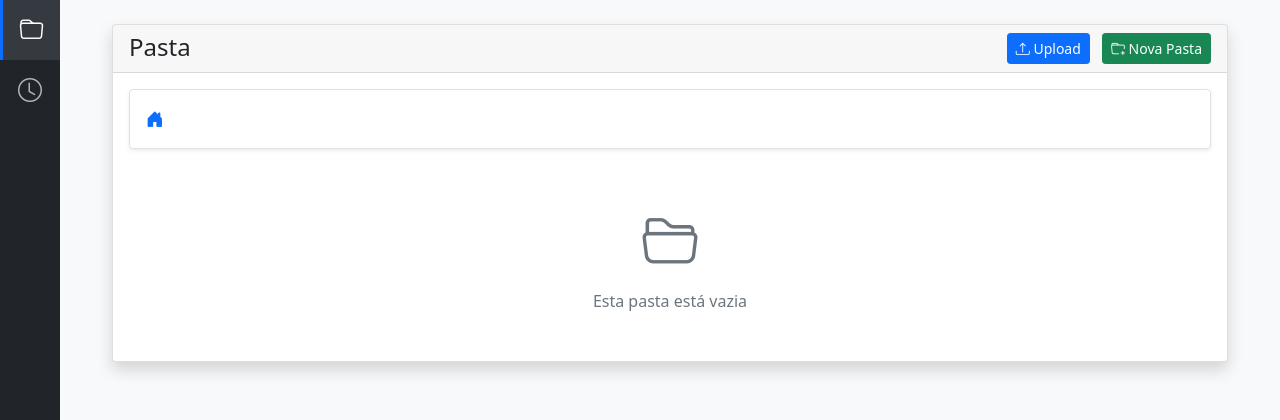
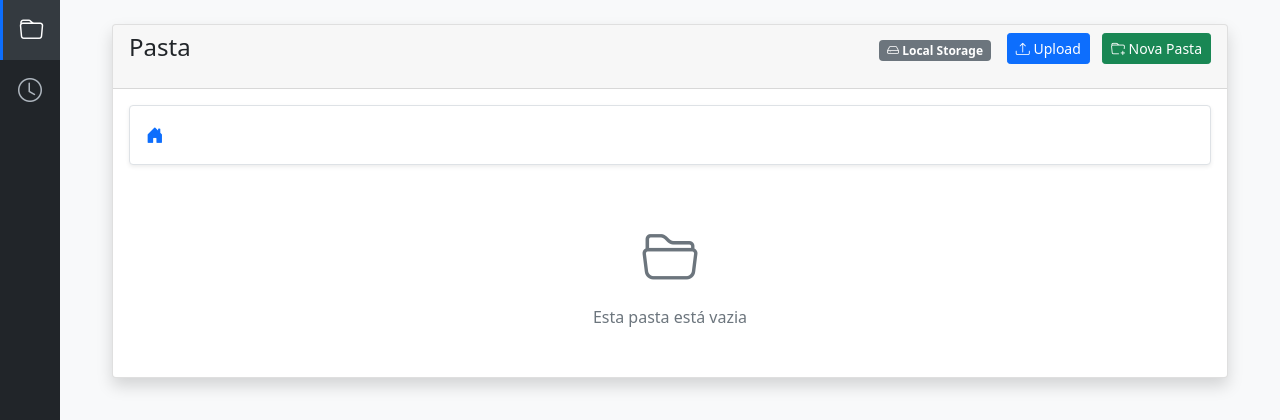
Before and after one commit to atlas-jedi/pasta, a Flask app: page / in a window 1280 px wide. Shown: the top 420 px of the page. Run offline with Flask 3, Linux system fonts and the light colour scheme.

Commit message:
feat: enhance file manager with Cloudinary folder support and status tracking
- Add Cloudinary folder creation functionality in mkdir route
- Implement Cloudinary connection status checking
- Refactor routes to handle both local and cloud storage scenarios
- Update index.html to display storage type and connection status
- Improve error handling and logging for Cloudinary operations

```diff
--- a/app/modules/file_manager/routes.py
+++ b/app/modules/file_manager/routes.py
@@ -15,145 +15,216 @@ from flask import (
 from werkzeug.utils import secure_filename
 
 file_manager_bp = Blueprint(
-    "file_manager", __name__, template_folder="templates", static_folder="static", url_prefix="/"
+    'file_manager', __name__, template_folder='templates', static_folder='static', url_prefix='/'
 )
 
 
 def get_cloudinary_resource_type(filename):
-    """Determina o tipo de recurso do Cloudinary baseado na extensão do arquivo"""
-    image_extensions = {".jpg", ".jpeg", ".png", ".gif", ".bmp", ".webp"}
-    video_extensions = {".mp4", ".mov", ".avi", ".webm"}
+    """Determines the Cloudinary resource type based on the file extension."""
+    image_extensions = {'.jpg', '.jpeg', '.png', '.gif', '.bmp', '.webp'}
+    video_extensions = {'.mp4', '.mov', '.avi', '.webm'}
     ext = os.path.splitext(filename)[1].lower()
 
     if ext in image_extensions:
-        return "image"
+        return 'image'
     elif ext in video_extensions:
-        return "video"
-    return "raw"
+        return 'video'
+    return 'raw'
 
 
-@file_manager_bp.route("/")
-def index():
-    path = request.args.get("path", "")
-    full_path = os.path.join(current_app.config["UPLOAD_FOLDER"], path)
+def check_cloudinary_status():
+    """Check Cloudinary configuration and connection status."""
+    status = {
+        'configured': all(current_app.config['CLOUDINARY'].values()),
+        'online': False,
+        'error': False,
+        'error_message': ''
+    }
 
+    if status['configured']:
+        try:
+            cloudinary.api.resources(max_results=1)
+            status['online'] = True
+        except Exception as e:
+            current_app.logger.error(f'Cloudinary connection error: {e}')
+            status['error'] = True
+            status['error_message'] = str(e)
+
+    return status
+
+
+def list_cloudinary_items(path, cloudinary_status):
+    """List items from Cloudinary storage."""
     items = []
 
-    # Se o Cloudinary está configurado, buscar arquivos de lá
-    if all(current_app.config["CLOUDINARY"].values()):
-        try:
-            # Listar recursos do Cloudinary
-            result = cloudinary.api.resources(
-                type="upload", prefix=path if path else None, max_results=500
-            )
+    try:
+        # List files
+        result = cloudinary.api.resources(
+            type='upload', prefix=path if path else None, max_results=500
+        )
 
-            for resource in result.get("resources", []):
-                filename = os.path.basename(resource["public_id"])
-                items.append(
-                    {
-                        "name": filename,
-                        "is_dir": False,
-                        "size": resource.get("bytes", 0),
-                        "path": resource["public_id"],
-                    }
-                )
-        except Exception as e:
-            current_app.logger.error(f"Erro ao listar arquivos do Cloudinary: {e}")
+        for resource in result.get('resources', []):
+            filename = os.path.basename(resource['public_id'])
+            items.append({
+                'name': filename,
+                'is_dir': False,
+                'size': resource.get('bytes', 0),
+                'path': resource['public_id'],
+            })
 
-    # Caso contrário, usar sistema de arquivos local
-    else:
-        for item in os.listdir(full_path):
-            item_path = os.path.join(full_path, item)
-            items.append(
-                {
-                    "name": item,
-                    "is_dir": os.path.isdir(item_path),
-                    "size": os.path.getsize(item_path) if not os.path.isdir(item_path) else 0,
-                    "path": os.path.join(path, item),
-                }
-            )
+        # List folders
+        folders_result = cloudinary.api.subfolders(path if path and path.strip() else '')
+        for folder in folders_result.get('folders', []):
+            folder_name = os.path.basename(folder['path'])
+            items.append({
+                'name': folder_name,
+                'is_dir': True,
+                'size': 0,
+                'path': folder['path'],
+            })
 
-    return render_template("index.html", items=items, current_path=path)
+    except Exception as e:
+        current_app.logger.error(f'Error listing Cloudinary items: {e}')
+        cloudinary_status['error'] = True
+        cloudinary_status['error_message'] = str(e)
+
+    return items
 
 
-@file_manager_bp.route("/upload", methods=["POST"])
+def list_local_items(full_path, path):
+    """List items from local filesystem."""
+    items = []
+    for item in os.listdir(full_path):
+        item_path = os.path.join(full_path, item)
+        items.append({
+            'name': item,
+            'is_dir': os.path.isdir(item_path),
+            'size': os.path.getsize(item_path) if not os.path.isdir(item_path) else 0,
+            'path': os.path.join(path, item),
+        })
+    return items
+
+
+@file_manager_bp.route('/')
+def index():
+    """List files and directories at the given path."""
+    path = request.args.get('path', '')
+    full_path = os.path.join(current_app.config['UPLOAD_FOLDER'], path)
+
+    cloudinary_status = check_cloudinary_status()
+    items = []
+
+    if cloudinary_status['configured'] and cloudinary_status['online']:
+        items = list_cloudinary_items(path, cloudinary_status)
+
+    use_local = (
+        not cloudinary_status['configured']
+        or not cloudinary_status['online']
+        or cloudinary_status['error']
+    )
+
+    if use_local:
+        items = list_local_items(full_path, path)
+
+    return render_template(
+        'index.html',
+        items=items,
+        current_path=path,
+        cloudinary_status=cloudinary_status
+    )
+
+
+@file_manager_bp.route('/upload', methods=['POST'])
 def upload_file():
-    path = request.form.get("path", "")
+    """Handle file upload to either Cloudinary or local filesystem."""
+    path = request.form.get('path', '')
 
-    if "file" not in request.files:
-        return redirect(url_for("file_manager.index"))
+    if 'file' not in request.files:
+        return redirect(url_for('file_manager.index'))
 
-    file = request.files["file"]
-    if file.filename == "":
-        return redirect(url_for("file_manager.index"))
+    file = request.files['file']
+    if file.filename == '':
+        return redirect(url_for('file_manager.index'))
 
     filename = secure_filename(file.filename)
 
-    # Se o Cloudinary está configurado, fazer upload para lá
-    if all(current_app.config["CLOUDINARY"].values()):
+    # If Cloudinary is configured, upload there
+    if all(current_app.config['CLOUDINARY'].values()):
         try:
             resource_type = get_cloudinary_resource_type(filename)
             upload_path = os.path.join(path, filename) if path else filename
 
-            # Upload para o Cloudinary
+            # Upload to Cloudinary
             result = cloudinary.uploader.upload(
                 file, public_id=upload_path, resource_type=resource_type
             )
-            current_app.logger.info(f"Arquivo enviado para Cloudinary: {result['url']}")
+            current_app.logger.info(f'File uploaded to Cloudinary: {result["url"]}')
         except Exception as e:
-            current_app.logger.error(f"Erro ao fazer upload para Cloudinary: {e}")
+            current_app.logger.error(f'Error uploading to Cloudinary: {e}')
 
-    # Caso contrário, salvar localmente
+    # Otherwise, save locally
     else:
-        target_dir = os.path.join(current_app.config["UPLOAD_FOLDER"], path)
+        target_dir = os.path.join(current_app.config['UPLOAD_FOLDER'], path)
         file.save(os.path.join(target_dir, filename))
 
-    return redirect(url_for("file_manager.index", path=path))
+    return redirect(url_for('file_manager.index', path=path))
 
 
-@file_manager_bp.route("/delete/<path:filename>")
+@file_manager_bp.route('/delete/<path:filename>')
 def delete_file(filename):
-    # Se o Cloudinary está configurado, deletar de lá
-    if all(current_app.config["CLOUDINARY"].values()):
+    """Delete a file from either Cloudinary or local filesystem."""
+    # If Cloudinary is configured, delete from there
+    if all(current_app.config['CLOUDINARY'].values()):
         try:
             resource_type = get_cloudinary_resource_type(filename)
             cloudinary.uploader.destroy(filename, resource_type=resource_type)
         except Exception as e:
-            current_app.logger.error(f"Erro ao deletar arquivo do Cloudinary: {e}")
+            current_app.logger.error(f'Error deleting file from Cloudinary: {e}')
 
-    # Caso contrário, deletar localmente
+    # Otherwise, delete locally
     else:
-        target = os.path.join(current_app.config["UPLOAD_FOLDER"], filename)
+        target = os.path.join(current_app.config['UPLOAD_FOLDER'], filename)
         if os.path.isfile(target):
             os.remove(target)
         elif os.path.isdir(target):
             os.rmdir(target)
 
-    return redirect(url_for("file_manager.index", path=os.path.dirname(filename)))
+    return redirect(url_for('file_manager.index', path=os.path.dirname(filename)))
 
 
-@file_manager_bp.route("/download/<path:filename>")
+@file_manager_bp.route('/download/<path:filename>')
 def download_file(filename):
-    # Se o Cloudinary está configurado, redirecionar para a URL do arquivo
-    if all(current_app.config["CLOUDINARY"].values()):
+    """Download a file from either Cloudinary or local filesystem."""
+    # If Cloudinary is configured, redirect to file URL
+    if all(current_app.config['CLOUDINARY'].values()):
         try:
             resource = cloudinary.api.resource(filename)
-            return redirect(resource["url"])
+            return redirect(resource['url'])
         except Exception as e:
-            current_app.logger.error(f"Erro ao obter URL do Cloudinary: {e}")
+            current_app.logger.error(f'Error getting Cloudinary URL: {e}')
 
-    # Caso contrário, enviar arquivo local
-    directory = os.path.join(current_app.config["UPLOAD_FOLDER"], os.path.dirname(filename))
+    # Otherwise, send local file
+    directory = os.path.join(current_app.config['UPLOAD_FOLDER'], os.path.dirname(filename))
     return send_from_directory(directory, os.path.basename(filename), as_attachment=True)
 
 
-@file_manager_bp.route("/mkdir", methods=["POST"])
+@file_manager_bp.route('/mkdir', methods=['POST'])
 def mkdir():
-    path = request.form.get("path", "")
-    dirname = secure_filename(request.form["dirname"])
+    """Create a new directory in Cloudinary or local filesystem."""
+    path = request.form.get('path', '')
+    dirname = secure_filename(request.form['dirname'])
 
-    # Criar diretório apenas localmente
-    target_dir = os.path.join(current_app.config["UPLOAD_FOLDER"], path, dirname)
-    os.makedirs(target_dir, exist_ok=True)
+    # If Cloudinary is configured, create folder there
+    if all(current_app.config['CLOUDINARY'].values()):
+        try:
+            folder_path = os.path.join(path, dirname) if path else dirname
+            cloudinary.api.create_folder(folder_path)
+        except Exception as e:
+            current_app.logger.error(f'Error creating folder in Cloudinary: {e}')
 
-    return redirect(url_for("file_manager.index", path=path))
+    # Otherwise, create directory locally
+    else:
+        target_dir = os.path.join(current_app.config['UPLOAD_FOLDER'], path, dirname)
+        os.makedirs(target_dir, exist_ok=True)
+
+    return redirect(url_for('file_manager.index', path=path))
--- a/app/modules/file_manager/templates/index.html
+++ b/app/modules/file_manager/templates/index.html
@@ -5,6 +5,25 @@
 {% block header_title %}Pasta{% endblock %}
 
 {% block header_actions %}
+<div class="d-flex align-items-center mb-3">
+  <div class="me-auto d-flex align-items-center">
+    <div class="storage-indicator me-3">
+      {% if cloudinary_status.configured %}
+        {% if cloudinary_status.online %}
+          <span class="badge bg-success" title="Cloudinary Online">
+            <i class="bi bi-cloud-check"></i> Cloudinary
+          </span>
+        {% else %}
+          <span class="badge bg-warning" title="Cloudinary Offline">
+            <i class="bi bi-cloud-slash"></i> Cloudinary Offline
+          </span>
+        {% endif %}
+      {% else %}
+        <span class="badge bg-secondary" title="Local Storage">
+          <i class="bi bi-hdd"></i> Local Storage
+        </span>
+      {% endif %}
+    </div>
     <div>
       <button
         class="btn btn-sm btn-primary me-2"
@@ -20,6 +39,8 @@
       >
         <i class="bi bi-folder-plus"></i> Nova Pasta
       </button>
+    </div>
+  </div>
 </div>
 {% endblock %}
 
```
Lines whose indentation alone changed are shown as unchanged.
